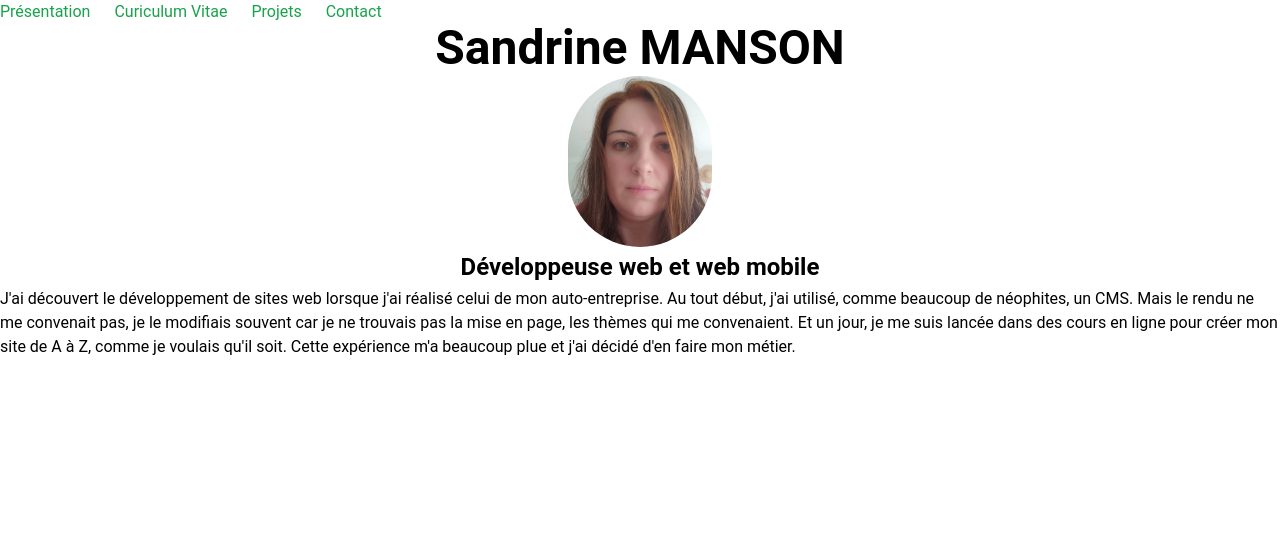
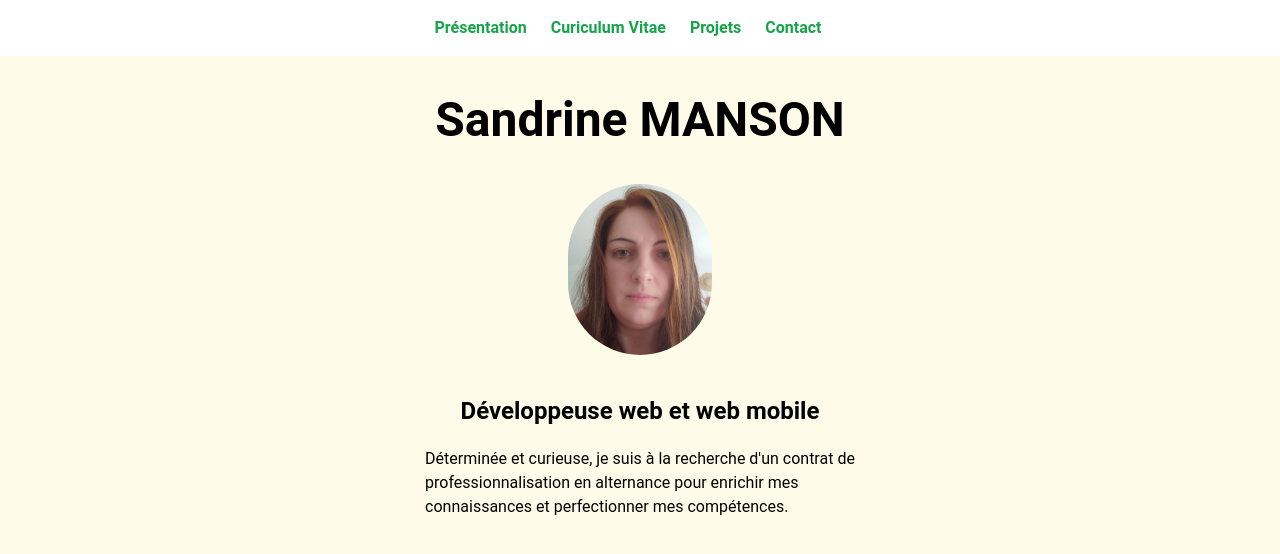
Before and after one commit to SandrineM-design/SandrineM-design.github.io, a React (Vite) app: page / in a window 1280 px wide. Shown: the top 554 px of the page. Built offline with nearby package versions, Linux system fonts and the light colour scheme.

Commit message:
css presentation page

```diff
--- a/src/App.jsx
+++ b/src/App.jsx
@@ -4,12 +4,12 @@ import Navbar from "./components/Navbar";
 
 function App() {
   return (
-    <>
+    <div className="flex flex-col h-screen">
       <Navbar />
-      <main>
+      <main className="flex flex-col flex-1 items-stretch">
         <Outlet />
       </main>
-    </>
+    </div>
   );
 }
 
--- a/src/components/Navbar.jsx
+++ b/src/components/Navbar.jsx
@@ -1,23 +1,32 @@
 function Navbar() {
   return (
-    <ul className="flex">
+    <ul className="max-w-screen-xl flex flex-wrap items-center justify-between mx-auto p-4">
       <li className="mr-6">
-        <a className="text-green-600 hover:text-green-800" href="/">
+        <a className="font-bold text-green-600 hover:text-green-800" href="/">
           Présentation
         </a>
       </li>
       <li className="mr-6">
-        <a className="text-green-600 hover:text-green-800" href="/curiculum">
+        <a
+          className="font-bold text-green-600 hover:text-green-800"
+          href="/curiculum"
+        >
           Curiculum Vitae
         </a>
       </li>
       <li className="mr-6">
-        <a className="text-green-600 hover:text-green-800" href="/projects">
+        <a
+          className="font-bold text-green-600 hover:text-green-800"
+          href="/projects"
+        >
           Projets
         </a>
       </li>
       <li className="mr-6">
-        <a className="text-green-600 hover:text-green-800" href="/contact">
+        <a
+          className="font-bold text-green-600 hover:text-green-800"
+          href="/contact"
+        >
           Contact
         </a>
       </li>
--- a/src/components/Presentation.jsx
+++ b/src/components/Presentation.jsx
@@ -3,20 +3,22 @@ import photo from "../assets/Sandrine.jpg";
 
 function Presentation() {
   return (
-    <div className="grid h-1 place-items-center">
-      <h1 className="mb-1 font-bold text-5xl"> Sandrine MANSON</h1>
-      <img className="mb-1 w-36 h-auto rounded-full" src={photo}></img>
-      <h2 className="mb-1 font-bold text-2xl">
+    <div className="flex flex-col flex-1 place-items-center bg-yellow-50">
+      <h1 className="mt-10 font-bold text-5xl bg-yellow-50">
+        {" "}
+        Sandrine MANSON
+      </h1>
+      <img
+        className="mt-10 w-36 h-auto rounded-full bg-yellow-50"
+        src={photo}
+      ></img>
+      <h2 className="mt-10 font-bold text-2xl bg-yellow-50">
         Développeuse web et web mobile
       </h2>
-      <p className="mb-4 vhitespace-normal">
-        J'ai découvert le développement de sites web lorsque j'ai réalisé celui
-        de mon auto-entreprise. Au tout début, j'ai utilisé, comme beaucoup de
-        néophites, un CMS. Mais le rendu ne me convenait pas, je le modifiais
-        souvent car je ne trouvais pas la mise en page, les thèmes qui me
-        convenaient. Et un jour, je me suis lancée dans des cours en ligne pour
-        créer mon site de A à Z, comme je voulais qu'il soit. Cette expérience
-        m'a beaucoup plue et j'ai décidé d'en faire mon métier.
+      <p className="mt-5 vhitespace-norma bg-yellow-50l">
+        Déterminée et curieuse, je suis à la recherche d'un contrat de <br />
+        professionnalisation en alternance pour enrichir mes <br />
+        connaissances et perfectionner mes compétences.
       </p>
     </div>
   );
```
